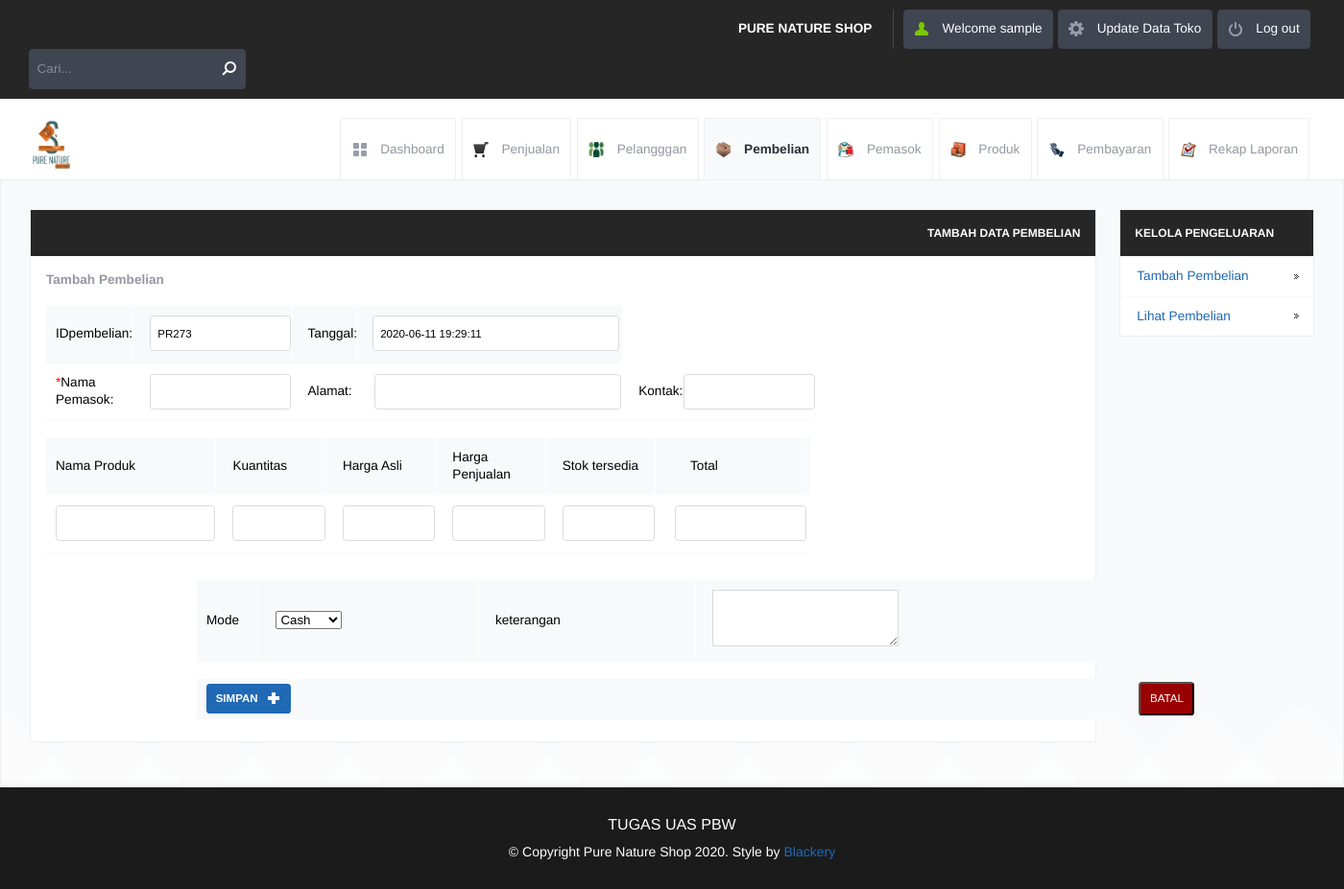
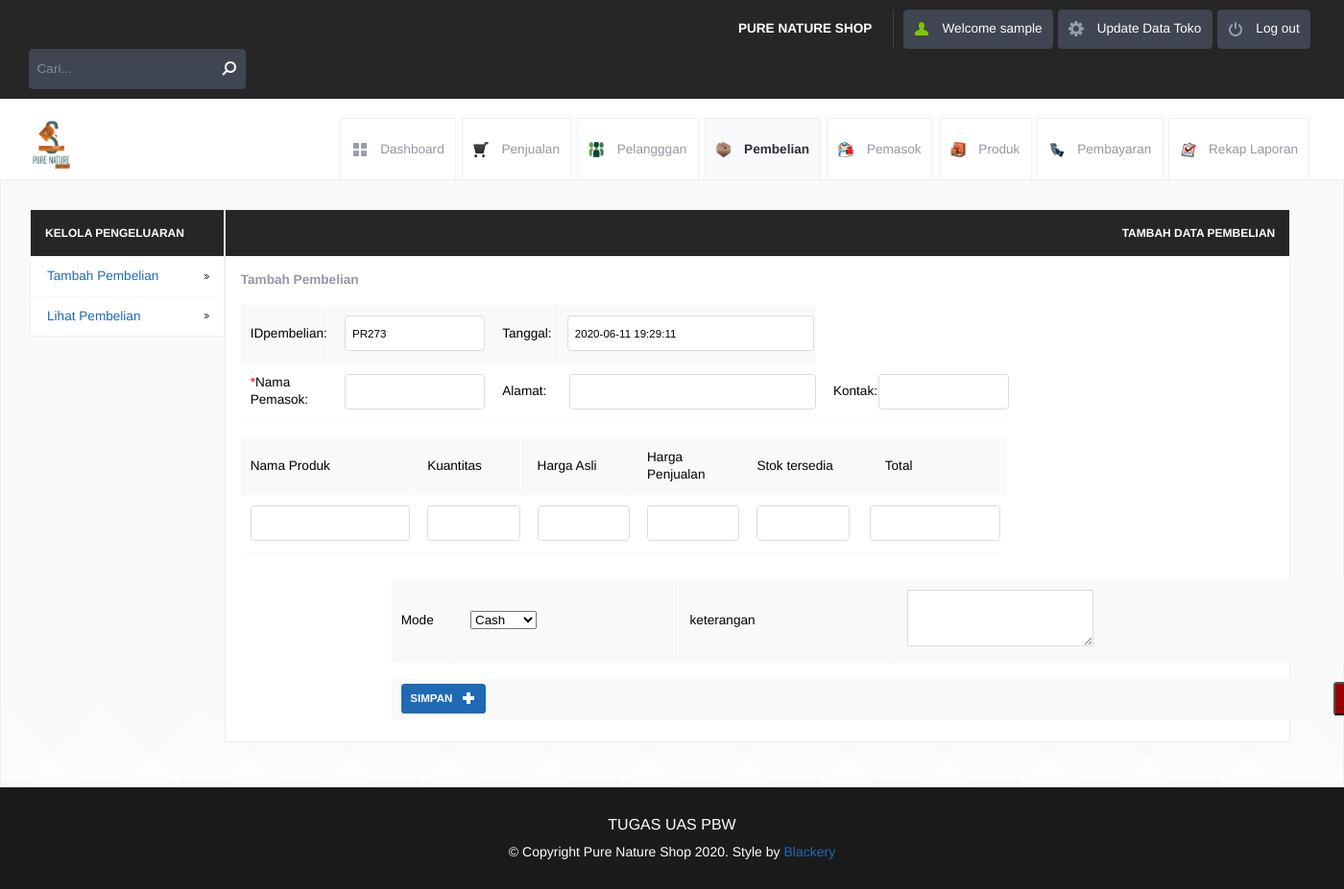
Before and after one commit to lutfi2ahmad/Dimas-Pratama-Purwadinata.github.io, a PHP site: page /add_purchase.php in a window 1400 px wide; the page is wider, and only the part inside the window is pictured. Shown: that part at 96% size. Run offline with PHP 8.4, Linux system fonts and the light colour scheme; the visitor is signed in with stand-in values (Sample User, id 1); data comes from the database, SQL or seed files in the repository.

Commit message:
Update add_purchase.php

```diff
--- a/add_purchase.php
+++ b/add_purchase.php
@@ -33,11 +33,8 @@ include_once("init.php");?>
             </div>
         </div>
         <div id="content">
-
             <div class="page-full-width cf">
-
-                <div class="side-menu fl">
-
+                <div class="side-menu fr">
                     <h3>Kelola Pengeluaran</h3>
                     <ul>
                         <li><a href="add_purchase.php">Tambah Pembelian</a></li>
@@ -59,7 +56,6 @@ include_once("init.php");?>
                                 $gump->validation_rules(array(
                                     'supplier' => 'required|max_len,100|min_len,3'
                                 ));
-
                                 $gump->filter_rules(array(
                                     'supplier' => 'trim|sanitize_string|mysqli_escape'
                                 ));
@@ -89,9 +85,6 @@ include_once("init.php");?>
                                     $total = $_POST['total'];
                                     $subtotal = $_POST['subtotal'];
                                     $description = mysqli_real_escape_string($db->connection, $_POST['description']);
-                                    //$due = mysqli_real_escape_string($db->connection, $_POST['duedate']);
-                                    //$payment = mysqli_real_escape_string($db->connection, $_POST['payment']);
-                                    //$balance = mysqli_real_escape_string($db->connection, $_POST['balance']);
                                     $mode = mysqli_real_escape_string($db->connection, $_POST['mode']);
                                     $autoid = $_POST['purchaseid'];
                                     $autoid1 = $autoid;
@@ -110,8 +103,6 @@ include_once("init.php");?>
                                             $amount1 = $amount + $quty[$i];
                                             $db->execute("UPDATE stock_avail SET quantity='$amount1' WHERE name='$stock_name[$i]'");
                                             $db->query("INSERT INTO stock_entries(stock_id,stock_name,stock_supplier_name,quantity,company_price,selling_price,opening_stock,closing_stock,date,username,type,total,mode,description,subtotal,count1) VALUES ('$autoid1','$stock_name[$i]','$supplier','$quty[$i]','$cost[$i]','$sell[$i]','$amount','$amount1','$date','$username','entry','$total[$i]','$mode','$description','$subtotal',$i+1)");
-                                            //INSERT INTO `stock`.`stock_entries` (`id`, `stock_id`, `stock_name`, `stock_supplier_name`, `category`, `quantity`, `company_price`, `selling_price`, `opening_stock`, `closing_stock`, `date`, `username`, `type`, `salesid`, `total`, `payment`, `balance`, `mode`, `description`, `due`, `subtotal`, `count1`)
-                                            //VALUES (NULL, '$autoid1', '$stock_name[$i]', '$supplier', '', '$quantity', '$brate', '$srate', '$amount', '$amount1', '$mysqldate', 'sdd', 'entry', 'Sa45', '432.90', '2342.90', '24.34', 'cash', 'sdflj', '2010-03-25 12:32:02', '45645', '1');
                                         }
                                     }
                                     $msg = "<br><font color=green size=6px >Parchase order Added successfully Ref: [" . $_POST['purchaseid'] . "] !</font>";
@@ -178,31 +169,21 @@ include_once("init.php");?>
                                         <td> &nbsp;</td>
                                     </tr>
                                     <tr>
-
                                         <td><input name="" type="text" id="item" maxlength="200"
                                                    class="round default-width-input " style="width: 150px"/></td>
-
                                         <td><input name="" type="text" id="quty" maxlength="200"
                                                    class="round default-width-input my_with"
                                                    onKeyPress="quantity_chnage(event);return numbersonly(event);"
                                                    onkeyup="total_amount();unique_check()"/></td>
-
                                         <td><input name="" type="text" id="cost" readonly="readonly" maxlength="200"
                                                    class="round default-width-input my_with"/></td>
-
-
                                         <td><input name="" type="text" id="sell" readonly="readonly" maxlength="200"
                                                    class="round default-width-input my_with"/></td>
-
-
                                         <td><input name="" type="text" id="stock" readonly="readonly" maxlength="200"
                                                    class="round  my_with"/></td>
-
-
                                         <td><input name="" type="text" id="total" maxlength="200"
                                                    class="round default-width-input " style="width:120px;  margin-left: 20px"/>
                                         </td>
-
                                     </tr>
                                 </table>
                                 <table class="form"  style="width: inherit; transform: translate(157px, 10px);">
```
